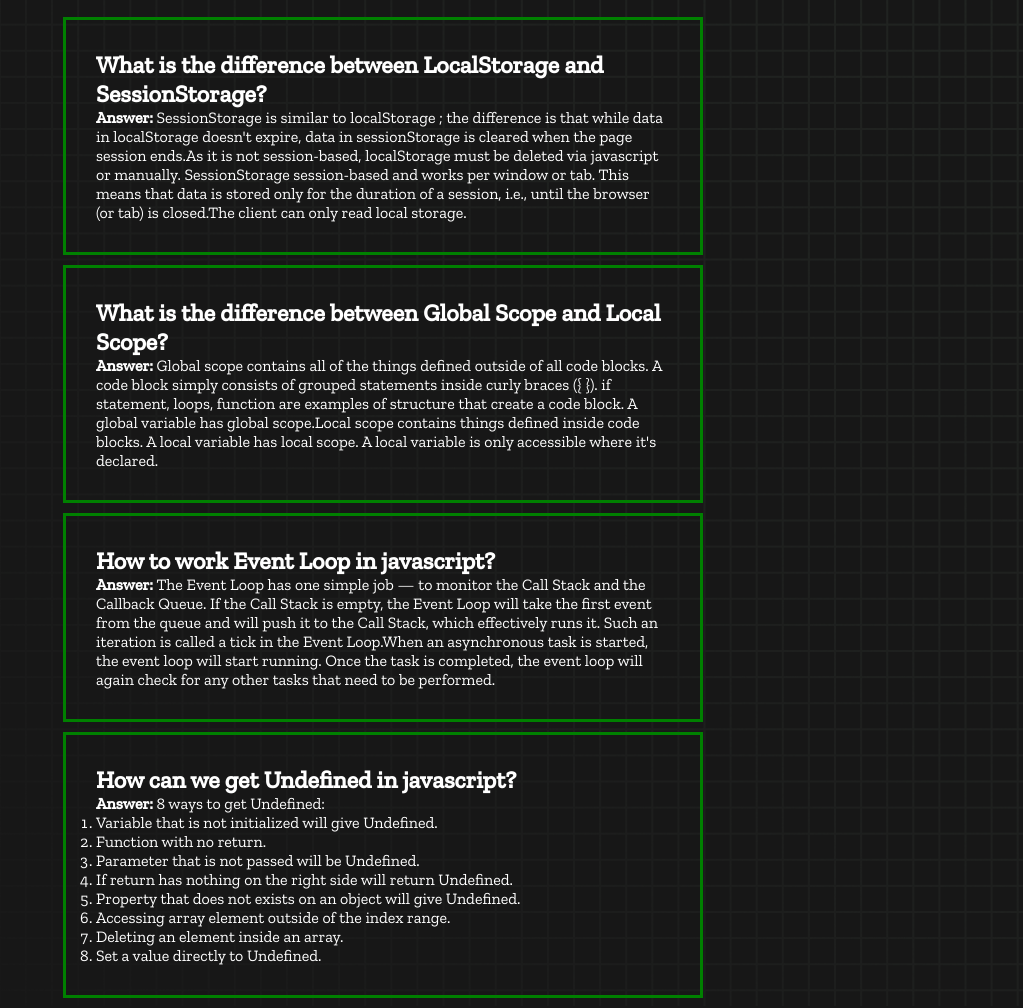
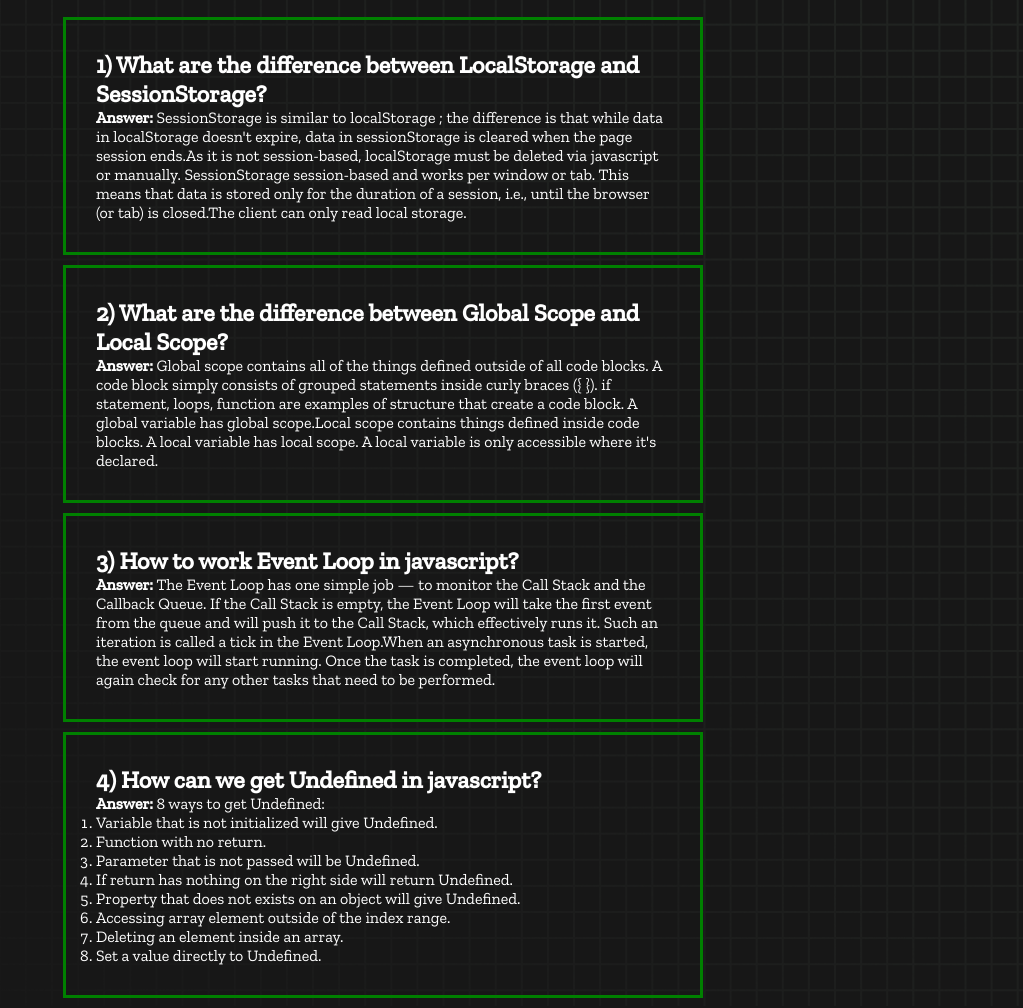
Before and after one commit to SABIKUN-NAHAR-URMY/type-monster-debug, a plain HTML site: page blog.html in a window 1280 px wide. Shown: the part 61-1069 px from the top of the page, without its empty margins (257-1280 px from the left). Drawn offline with nearby package versions, Linux system fonts and the light colour scheme.

Commit message:
blog section all done

```diff
--- a/blog.html
+++ b/blog.html
@@ -19,19 +19,19 @@
     </header>
     <main class="mainForBlog">
         <div class="divForBlog">
-            <h2>What is the difference between LocalStorage and SessionStorage?</h2>
+            <h2>1) What are the difference between LocalStorage and SessionStorage?</h2>
             <p><strong> Answer: </strong> SessionStorage is similar to localStorage ; the difference is that while data in localStorage doesn't expire, data in sessionStorage is cleared when the page session ends.As it is not session-based, localStorage must be deleted via javascript or manually. SessionStorage session-based and works per window or tab. This means that data is stored only for the duration of a session, i.e., until the browser (or tab) is closed.The client  can only read local storage.</p>
         </div>
         <div class="divForBlog">
-            <h2>What is the difference between Global Scope and Local Scope?</h2>
+            <h2>2) What are the difference between Global Scope and Local Scope?</h2>
             <p><strong> Answer: </strong> Global scope contains all of the things defined outside of all code blocks. A code block simply consists of grouped statements inside curly braces ({ }). if statement, loops, function are examples of structure that create a code block. A global variable has global scope.Local scope contains things defined inside code blocks. A local variable has local scope. A local variable is only accessible where it's declared.</p>
         </div>
         <div class="divForBlog">
-            <h2>How to work Event Loop in javascript?</h2>
+            <h2>3) How to work Event Loop in javascript?</h2>
             <p><strong> Answer: </strong> The Event Loop has one simple job — to monitor the Call Stack and the Callback Queue. If the Call Stack is empty, the Event Loop will take the first event from the queue and will push it to the Call Stack, which effectively runs it. Such an iteration is called a tick in the Event Loop.When an asynchronous task is started, the event loop will start running. Once the task is completed, the event loop will again check for any other tasks that need to be performed.</p>
         </div>
         <div class="divForBlog">
-            <h2>How can we get Undefined in javascript?</h2>
+            <h2>4) How can we get Undefined in javascript?</h2>
             <p><strong> Answer: </strong> 8 ways to get Undefined:<br> <ol>
                 <li>Variable that is not initialized will give Undefined.</li>
                 <li>Function with no return.</li>
@@ -47,7 +47,5 @@
 
     </main>
 
-    <script src="./history.js"></script>
-    <script src="./script.js"></script>
   </body>
 </html>
```
